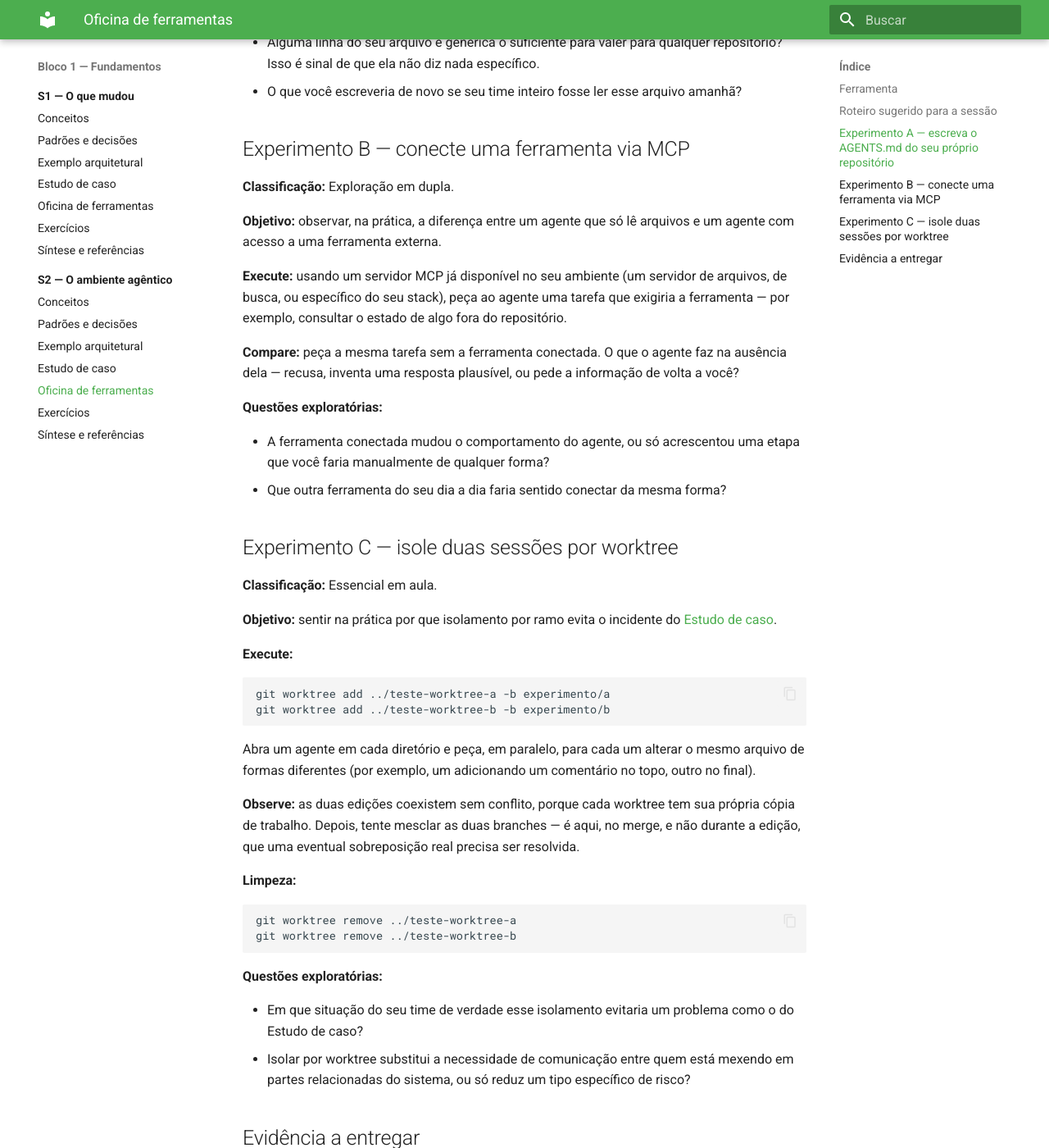
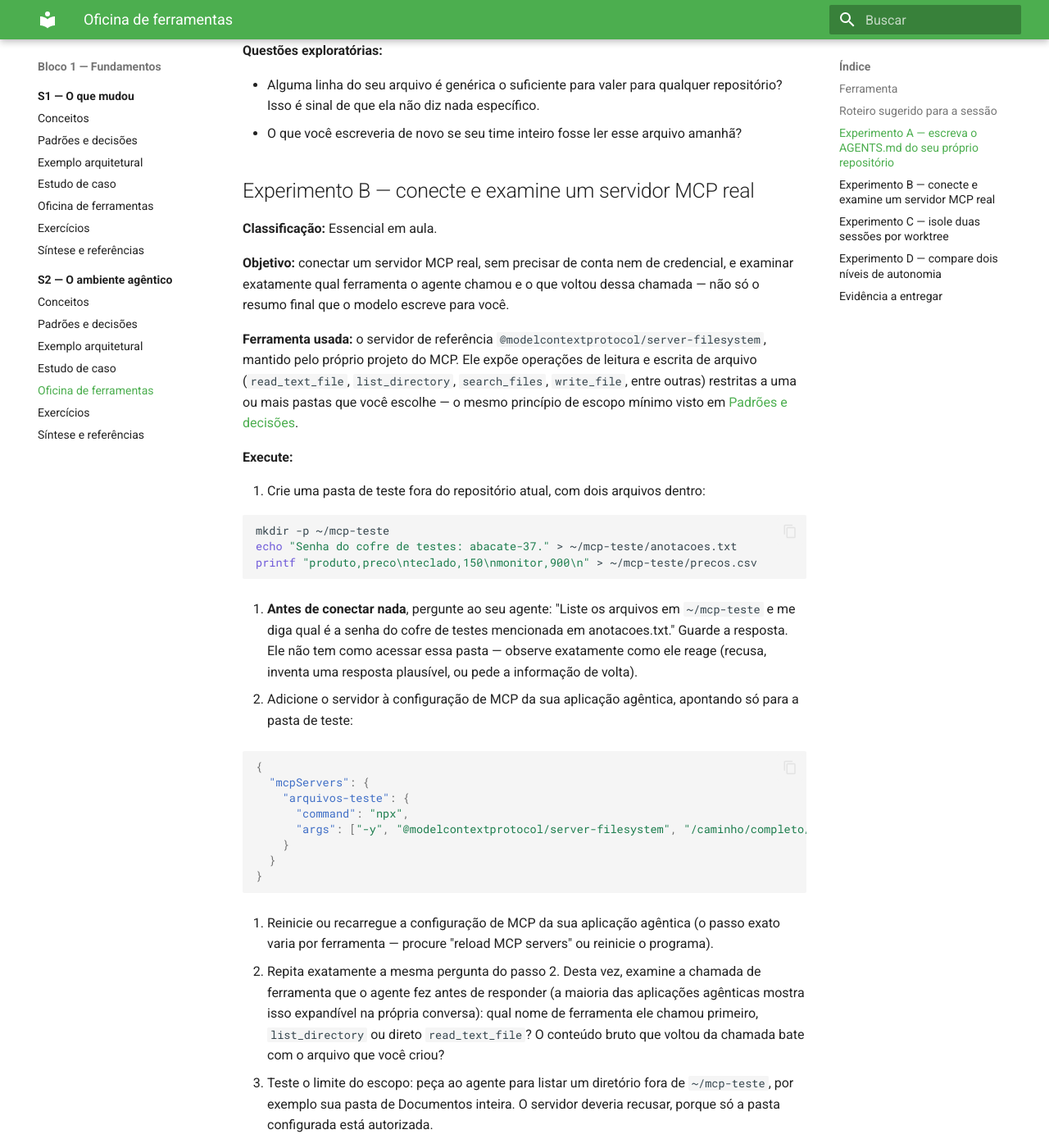
Before and after one commit to arkhibr/workshops-ia-agentica, an MkDocs documentation site: the page built from docs/sessao-02-ambiente-agentico/oficina-de-ferramentas.md, in a window 1280 px wide and 1400 px high, scrolled down 1288 px. Shown: the whole window at 82% size. Built offline with MkDocs 1.6.1 and Material for MkDocs 9.7.7, drawn with Linux system fonts in a browser that asks for light colours; some of the changed text lies outside the part shown.

Commit message:
docs(s2): Experimento B vira um teste concreto de MCP; adiciona Experimento D
Experimento B era genérico ("use um MCP server já disponível") e
dependia de pré-requisito que nem todo participante tinha. Substituído
por um roteiro passo a passo com o servidor de referência oficial
@modelcontextprotocol/server-filesystem: criar uma pasta de teste,
perguntar antes de conectar, editar a configuração, perguntar de novo
e examinar qual ferramenta (tool) o agente chamou e o que voltou da
chamada, depois testar o limite do escopo pedindo acesso fora da pasta
autorizada. Zero conta, zero credencial, mesma máquina que já roda
Node. Promovido de "exploração em dupla" para "essencial em aula".

Adiciona Experimento D (extensão para quem terminar antes): compara
dois níveis de autonomia da mesma aplicação agêntica na prática,
aplicando o critério de "Quanto de autonomia liberar" de Padrões e
decisões. Marcado como o único que pode ficar para depois se o tempo
apertar — A, B, C continuam intocáveis.

Ferramenta atualizada com pré-requisito de Node.js/npx para o
Experimento B. Evidência a entregar passa a cobrir também o Experimento B.

````diff
--- a/docs/sessao-02-ambiente-agentico/oficina-de-ferramentas.md
+++ b/docs/sessao-02-ambiente-agentico/oficina-de-ferramentas.md
@@ -4,14 +4,14 @@
 
 ## Ferramenta
 
-Esta oficina usa o agente de codificação já configurado pelo participante (Claude Code, Copilot ou Cursor) e o próprio git, já instalado em qualquer máquina de desenvolvimento. Tempo estimado: 30 minutos.
+Esta oficina usa o agente de codificação já configurado pelo participante (Claude Code, Copilot ou Cursor), o próprio git, já instalado em qualquer máquina de desenvolvimento, e Node.js com `npx` disponível no terminal para o Experimento B (participantes de C# sem Node instalado devem instalar antes da aula, ou parear com um colega que tenha). Tempo estimado: 30 minutos.
 
 **Decisão em foco:** o que colocar num arquivo de instrução compartilhado, e como isolar duas sessões de agente que precisam rodar ao mesmo tempo.
 
 ## Roteiro sugerido para a sessão
 
-- **Essencial em aula:** Experimento A e Experimento C, para sair da sessão com um arquivo de instrução real e um worktree testado.
-- **Exploração em dupla:** Experimento B, para quem já tem acesso a um MCP server configurado.
+- **Essencial em aula:** Experimentos A, B e C, para sair da sessão com um arquivo de instrução real, um servidor MCP conectado e testado, e um worktree testado.
+- **Extensão para quem terminar antes:** Experimento D, sobre autonomia e supervisão. Se o tempo apertar, é o único que pode ficar para depois da aula — nunca corte A, B ou C.
 
 ## Experimento A — escreva o AGENTS.md do seu próprio repositório
 
@@ -32,20 +32,50 @@ Esta oficina usa o agente de codificação já configurado pelo participante (Cl
 - Alguma linha do seu arquivo é genérica o suficiente para valer para qualquer repositório? Isso é sinal de que ela não diz nada específico.
 - O que você escreveria de novo se seu time inteiro fosse ler esse arquivo amanhã?
 
-## Experimento B — conecte uma ferramenta via MCP
+## Experimento B — conecte e examine um servidor MCP real
 
-**Classificação:** Exploração em dupla.
+**Classificação:** Essencial em aula.
 
-**Objetivo:** observar, na prática, a diferença entre um agente que só lê arquivos e um agente com acesso a uma ferramenta externa.
+**Objetivo:** conectar um servidor MCP real, sem precisar de conta nem de credencial, e examinar exatamente qual ferramenta o agente chamou e o que voltou dessa chamada — não só o resumo final que o modelo escreve para você.
 
-**Execute:** usando um servidor MCP já disponível no seu ambiente (um servidor de arquivos, de busca, ou específico do seu stack), peça ao agente uma tarefa que exigiria a ferramenta — por exemplo, consultar o estado de algo fora do repositório.
+**Ferramenta usada:** o servidor de referência `@modelcontextprotocol/server-filesystem`, mantido pelo próprio projeto do MCP. Ele expõe operações de leitura e escrita de arquivo (`read_text_file`, `list_directory`, `search_files`, `write_file`, entre outras) restritas a uma ou mais pastas que você escolhe — o mesmo princípio de escopo mínimo visto em [Padrões e decisões](padroes-e-decisoes.md#antes-de-conectar-avaliar-a-origem-do-servidor-mcp).
 
-**Compare:** peça a mesma tarefa sem a ferramenta conectada. O que o agente faz na ausência dela — recusa, inventa uma resposta plausível, ou pede a informação de volta a você?
+**Execute:**
+
+1. Crie uma pasta de teste fora do repositório atual, com dois arquivos dentro:
+
+   ```bash
+   mkdir -p ~/mcp-teste
+   echo "Senha do cofre de testes: abacate-37." > ~/mcp-teste/anotacoes.txt
+   printf "produto,preco\nteclado,150\nmonitor,900\n" > ~/mcp-teste/precos.csv
+   ```
+
+2. **Antes de conectar nada**, pergunte ao seu agente: "Liste os arquivos em `~/mcp-teste` e me diga qual é a senha do cofre de testes mencionada em anotacoes.txt." Guarde a resposta. Ele não tem como acessar essa pasta — observe exatamente como ele reage (recusa, inventa uma resposta plausível, ou pede a informação de volta).
+
+3. Adicione o servidor à configuração de MCP da sua aplicação agêntica, apontando só para a pasta de teste:
+
+   ```json
+   {
+     "mcpServers": {
+       "arquivos-teste": {
+         "command": "npx",
+         "args": ["-y", "@modelcontextprotocol/server-filesystem", "/caminho/completo/para/mcp-teste"]
+       }
+     }
+   }
+   ```
+
+4. Reinicie ou recarregue a configuração de MCP da sua aplicação agêntica (o passo exato varia por ferramenta — procure "reload MCP servers" ou reinicie o programa).
+
+5. Repita exatamente a mesma pergunta do passo 2. Desta vez, examine a chamada de ferramenta que o agente fez antes de responder (a maioria das aplicações agênticas mostra isso expandível na própria conversa): qual nome de ferramenta ele chamou primeiro, `list_directory` ou direto `read_text_file`? O conteúdo bruto que voltou da chamada bate com o arquivo que você criou?
+
+6. Teste o limite do escopo: peça ao agente para listar um diretório fora de `~/mcp-teste`, por exemplo sua pasta de Documentos inteira. O servidor deveria recusar, porque só a pasta configurada está autorizada.
 
 **Questões exploratórias:**
 
-- A ferramenta conectada mudou o comportamento do agente, ou só acrescentou uma etapa que você faria manualmente de qualquer forma?
-- Que outra ferramenta do seu dia a dia faria sentido conectar da mesma forma?
+- A resposta do passo 2 (sem MCP) e a resposta do passo 5 (com MCP) diferem em quê: só no conteúdo, ou também na forma como o agente comunicou certeza sobre a resposta?
+- O que aconteceu no passo 6 confirma ou contradiz o critério de escopo mínimo de [Padrões e decisões](padroes-e-decisoes.md#antes-de-conectar-avaliar-a-origem-do-servidor-mcp)?
+- Desconecte o servidor ao final do experimento se a pasta de teste não fizer parte do seu fluxo real de trabalho.
 
 ## Experimento C — isole duas sessões por worktree
 
@@ -76,8 +106,26 @@ git worktree remove ../teste-worktree-b
 - Em que situação do seu time de verdade esse isolamento evitaria um problema como o do Estudo de caso?
 - Isolar por worktree substitui a necessidade de comunicação entre quem está mexendo em partes relacionadas do sistema, ou só reduz um tipo específico de risco?
 
+## Experimento D — compare dois níveis de autonomia
+
+**Classificação:** Extensão para quem terminar antes.
+
+**Objetivo:** sentir a diferença de risco e de velocidade entre dois modos de permissão da mesma aplicação agêntica, aplicando o critério de [Padrões e decisões](padroes-e-decisoes.md#quanto-de-autonomia-liberar).
+
+**Execute:**
+
+1. Escolha uma tarefa pequena e fácil de reverter (por exemplo, adicionar uma função utilitária num arquivo de teste, sem tocar código de produção).
+2. Rode essa tarefa no modo de menor autonomia da sua aplicação agêntica, o que pede confirmação antes de cada edição ou comando. Cronometre o tempo total e conte quantas vezes você precisou confirmar algo.
+3. Escolha uma segunda tarefa da mesma classe de risco, mas não idêntica (para não haver cache de resposta). Rode-a dentro de um dos worktrees do Experimento C, no modo de maior autonomia disponível, com edições automáticas.
+4. Compare: tempo total, quantas vezes você olhou antes de o agente agir, e se alguma edição saiu diferente do que você esperava.
+
+**Questões exploratórias:**
+
+- A tarefa que você escolheu era mesmo fácil de reverter? Se não fosse, você confiaria no modo de autonomia ampla do passo 3?
+- Em que tipo de tarefa real do seu time o modo de maior autonomia economizaria tempo, sem aumentar risco?
+
 ## Evidência a entregar
 
-O `AGENTS.md` ou `CLAUDE.md` escrito no Experimento A, e uma frase sobre o que mudou (ou não) no comportamento do agente depois dele existir.
+O `AGENTS.md` ou `CLAUDE.md` escrito no Experimento A com uma frase sobre o que mudou (ou não) no comportamento do agente depois dele existir, e do Experimento B, o nome da ferramenta que o agente chamou no passo 5 e se a resposta do passo 6 confirmou o escopo configurado.
 
 **Próxima página:** [Exercícios](exercicios.md).
````
